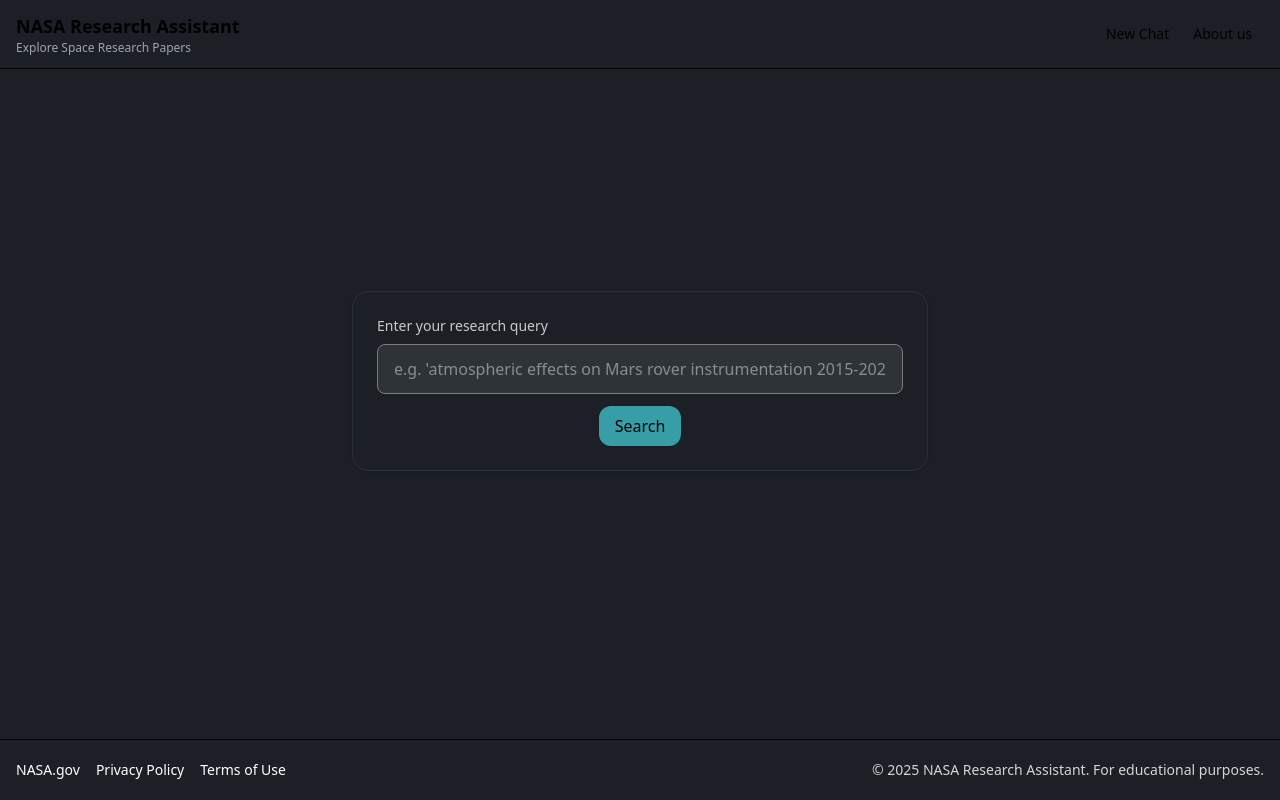
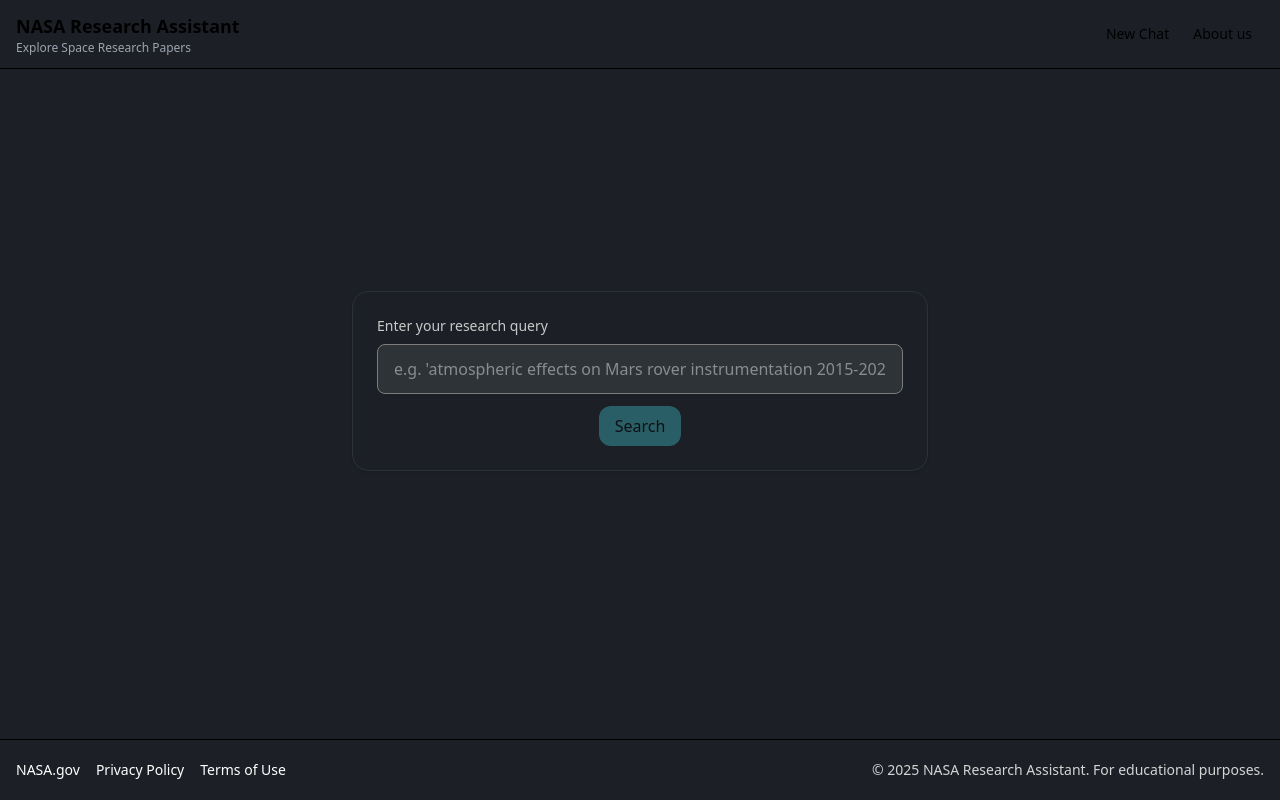
Before and after one commit to dong0085/nasahacks-frontend, a React (Vite) app: page / in a window 1280 px wide. Built offline with nearby package versions, Linux system fonts and the light colour scheme; no server answers.

Commit message:
handled empty query submission by dimming and lighting the Search button

```diff
--- a/src/components/Header.jsx
+++ b/src/components/Header.jsx
@@ -4,7 +4,7 @@
   return (
     <header className="sticky top-0 z-50 border-b bg-[#1C2026] backdrop-blur">
       <div className="mx-auto max-w-7xl px-4 py-3 flex items-center justify-between">
-        <Link to={"/"}>
+        <Link to={"/Home"}>
           <div>
             <h1 className="text-base sm:text-lg font-semibold">
               NASA Research Assistant
--- a/src/pages/Home.jsx
+++ b/src/pages/Home.jsx
@@ -20,7 +20,7 @@
       {!showChat ? (
         <div className="flex items-center justify-center min-h-[72vh]">
           <form
-            /* onSubmit={submit} */
+            onSubmit={submit}
             className="w-full max-w-xl bg-[#1C2026] p-6 rounded-2xl border border-[#2A3238] shadow"
           >
             <label className="block text-sm text-[#C9C9C9] mb-2">
@@ -38,7 +38,9 @@
             <div className="flex justify-center">
               <button
                 type="submit"
-                className="rounded-xl px-4 py-2 bg-[#379DA6] text-black font-medium"
+                className={`rounded-xl px-4 py-2 bg-[#379DA6] text-black font-medium ${
+                  val.trim() ? "opacity-100" : "opacity-50"
+                }`}
               >
                 Search
               </button>
```
